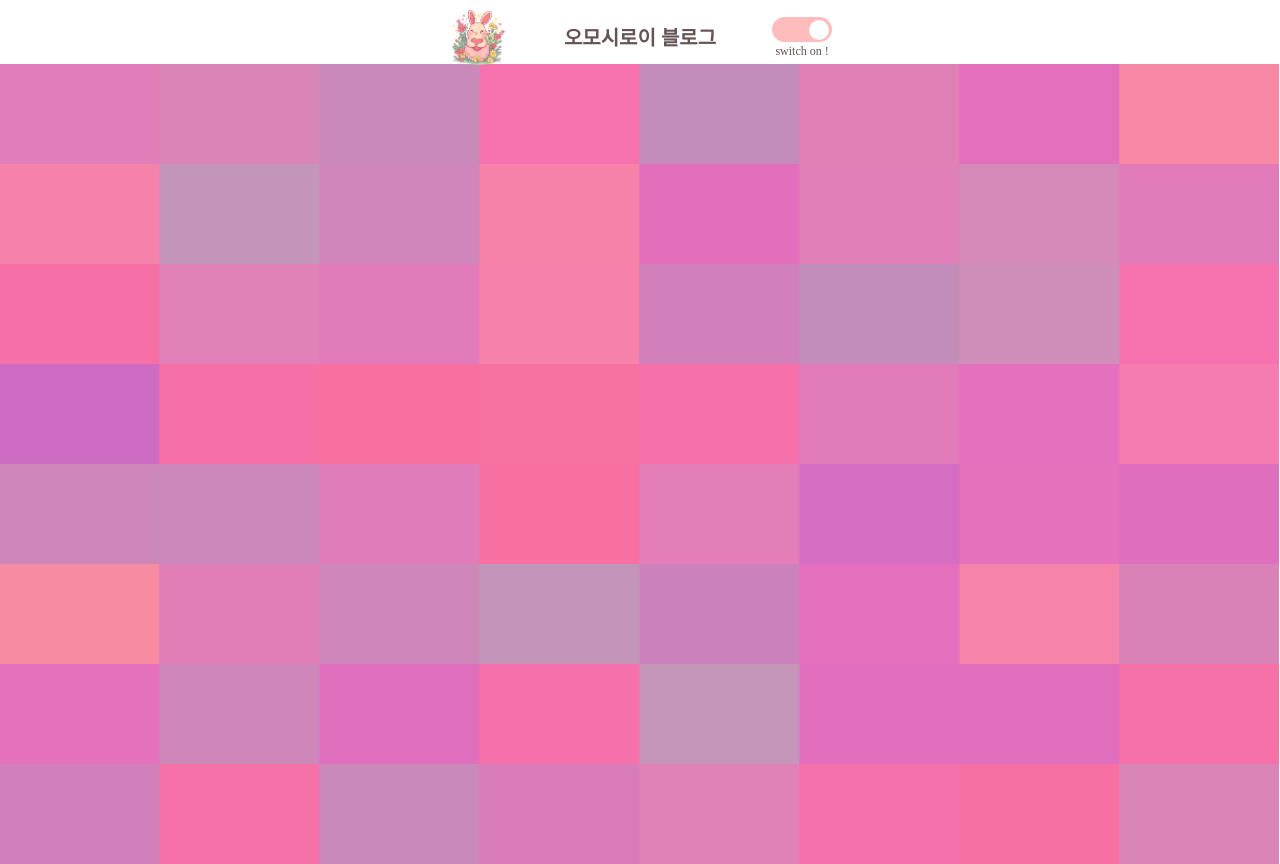
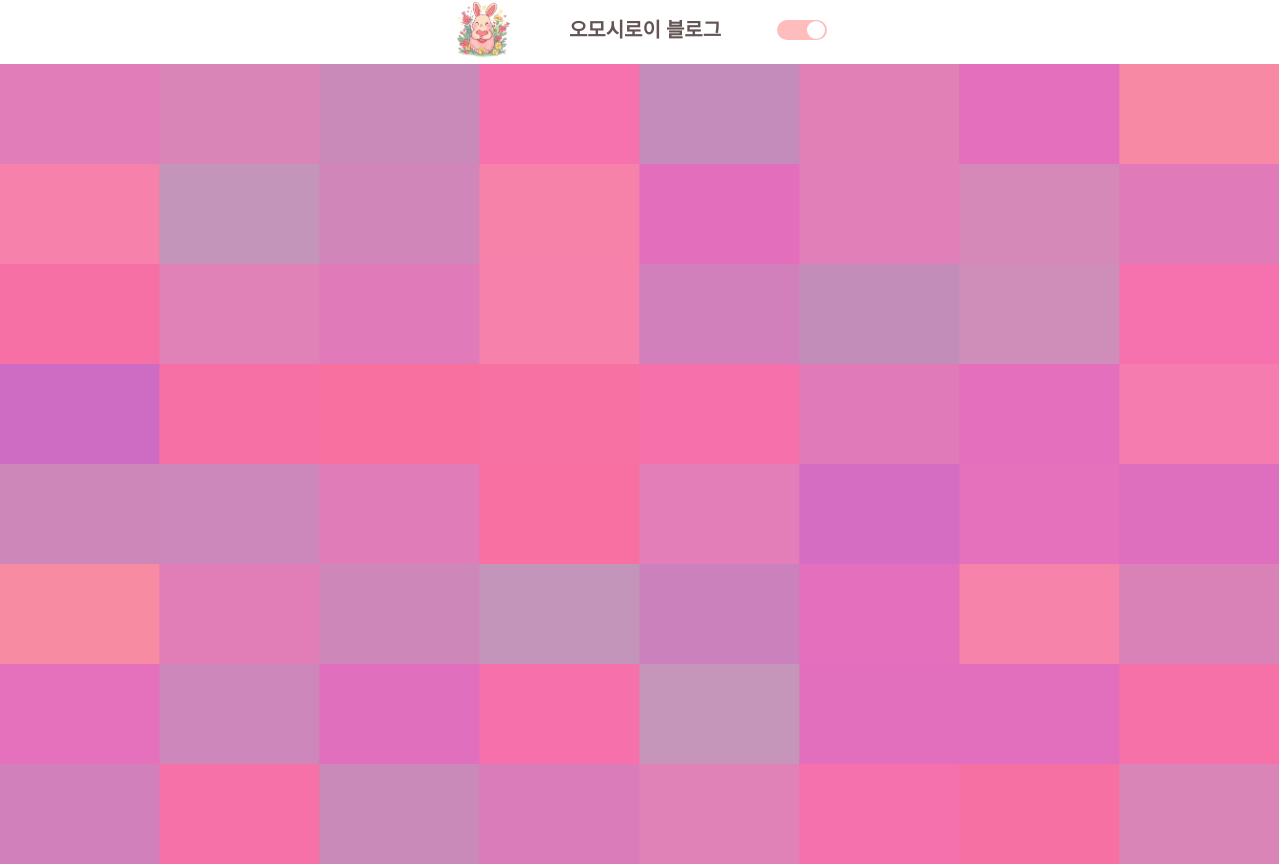
Before and after one commit to betterthanhajin/omo, a Next.js app in the folder omo/: page / in a window 1280 px wide. Built offline with nearby package versions, Linux system fonts and the light colour scheme; a web font is replaced by a local one.

Commit message:
fix: 리터칭중

```diff
--- a/omo/app/globals.css
+++ b/omo/app/globals.css
@@ -99,8 +99,8 @@ html {
 .switch {
   position: relative;
   display: inline-block;
-  width: 60px;
-  height: 25px;
+  width: 50px;
+  height: 20px;
 }
 
 /* Hide default HTML checkbox */
@@ -126,10 +126,10 @@ html {
 .slider:before {
   position: absolute;
   content: "";
-  height: 20px;
-  width: 20px;
+  height: 18px;
+  width: 18px;
   left: 2px;
-  bottom: 2px;
+  bottom: 1px;
   background-color: white;
   -webkit-transition: 0.4s;
   transition: 0.4s;
@@ -144,9 +144,9 @@ input:focus + .slider {
 }
 
 input:checked + .slider:before {
-  -webkit-transform: translateX(35px);
-  -ms-transform: translateX(35px);
-  transform: translateX(35px);
+  -webkit-transform: translateX(28px);
+  -ms-transform: translateX(28px);
+  transform: translateX(28px);
 }
 
 /* Rounded sliders */
--- a/omo/components/omo-board.tsx
+++ b/omo/components/omo-board.tsx
@@ -51,7 +51,7 @@ export function OmoBoard(overFlow: OmoBoardProps) {
       {overFlow && (
         <div className="flex min-h-40 h-full w-full" ref={boardRef}>
           <div className="w-1/2 bg-[#e2e2e2]">
-            <div className="flex w-full items-center bg-white p-2">
+            <div className="flex w-full items-center gap-4 bg-white p-2 border-t border-[#c0c0c0]">
               <input type="text" className="w-full p-2" placeholder="검색..." />
               <Image
                 src={omoSearch}
@@ -96,7 +96,7 @@ export function OmoBoard(overFlow: OmoBoardProps) {
               ))}
             </ul>
           </div>
-          <div className="bg-[#febcbc] rounded-md w-1/2">
+          <div className="bg-[#ff8a8a] rounded-md w-1/2">
             {contentData.map((item, index) => (
               <div
                 key={index}
--- a/omo/components/omo-header.tsx
+++ b/omo/components/omo-header.tsx
@@ -44,7 +44,7 @@ export function OmoHeader({
         }
       `}</style>
       <header
-        className="fixed top-0 left-0 right-0 z-50 flex justify-center sm:gap-12 gap-0 items-center p-2 sm:px-6 w-full text-[#645555]"
+        className="fixed top-0 left-0 right-0 z-50 flex justify-center h-[60px] sm:gap-12 gap-0 items-center p-2 sm:px-6 w-full text-[#645555]"
         ref={headerRef}
       >
         <div className="flex items-center sm:gap-2">
@@ -73,9 +73,9 @@ export function OmoHeader({
               ></span>
             </label>
           </div>
-          <div className="text-[10px] sm:text-xs whitespace-nowrap flex justify-center mt-[0.1rem]">
+          {/* <div className="text-[10px] sm:text-xs whitespace-nowrap flex justify-center mt-[0.1rem]">
             {isRandomEnabled ? "switch on !" : "switch off !"}
-          </div>
+          </div> */}
         </div>
       </header>
     </>
--- a/omo/components/omo-retro.tsx
+++ b/omo/components/omo-retro.tsx
@@ -34,6 +34,9 @@ export default function OmoRetro() {
                 onHoverStart={() => {
                   setIsHovered(true);
                 }}
+                onTouchStart={() => {
+                  setIsHovered(true);
+                }}
               />
             ))}
           </div>
```
